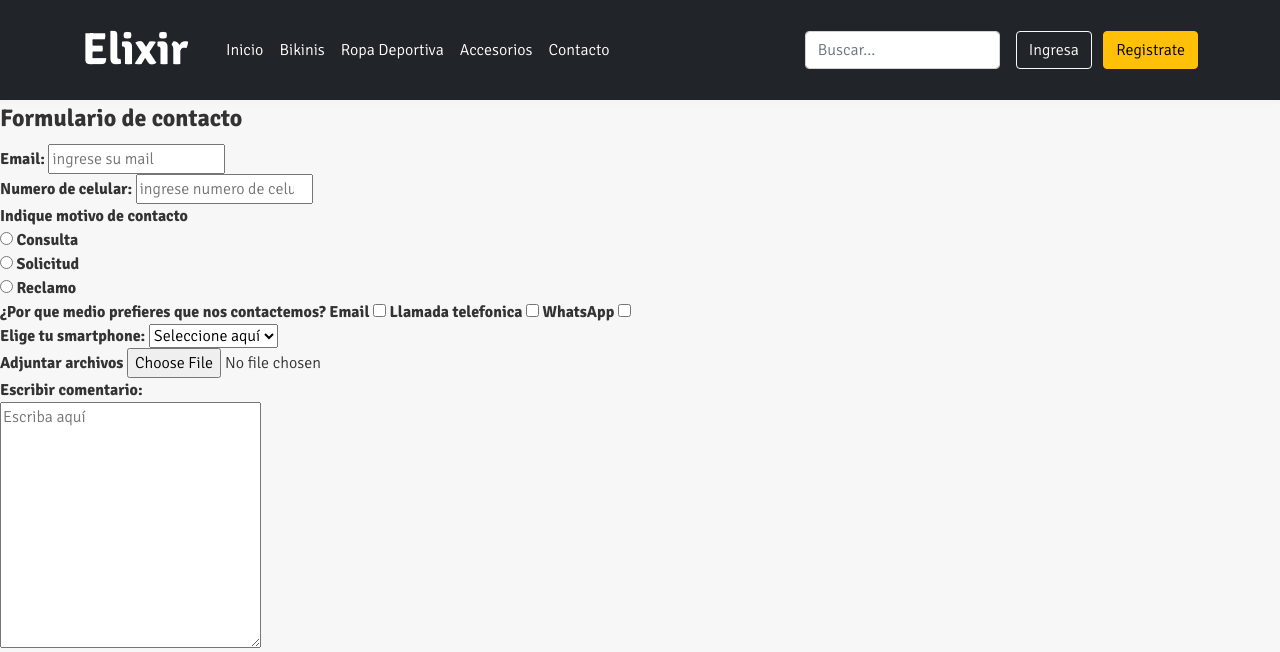
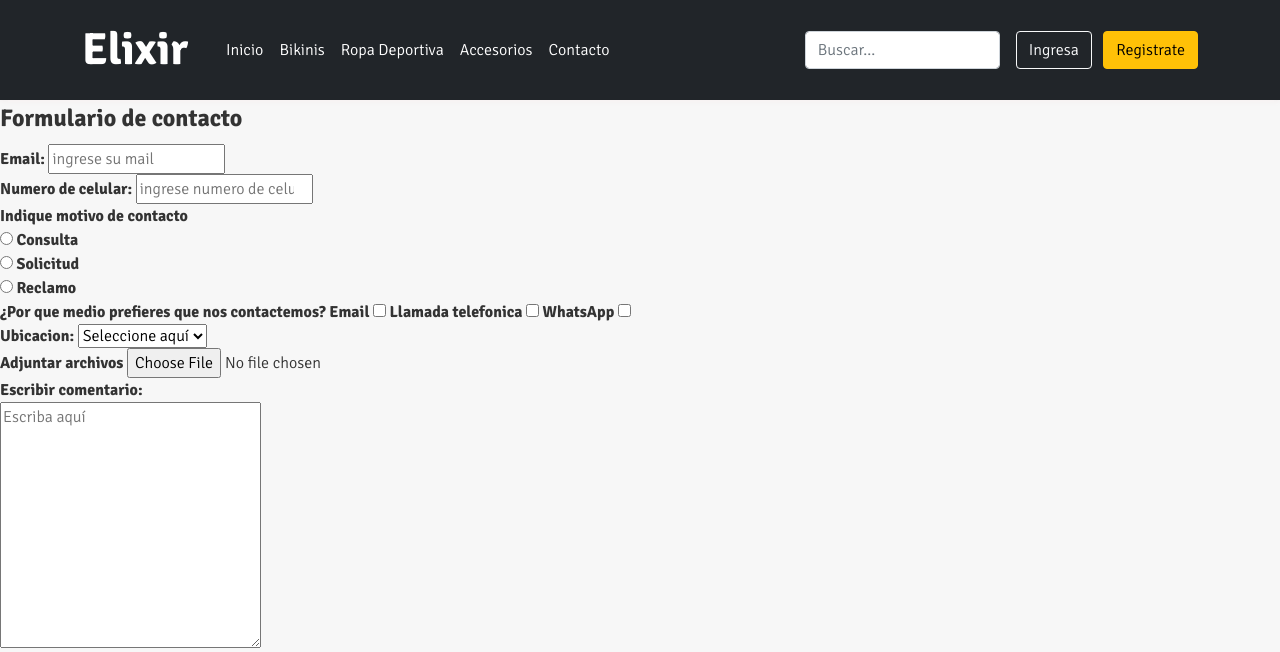
Before and after one commit to PatriciaRomeroM/preentrega3, a website: page page/contacto.html in a window 1280 px wide. Shown: the top 652 px of the page. Drawn offline with nearby package versions, Linux system fonts and the light colour scheme; a web font is replaced by a local one.

Commit message:
Form update

```diff
--- a/page/contacto.html
+++ b/page/contacto.html
@@ -89,7 +89,7 @@
             </div>
 
             <div>
-                <label for="dropdown">Elige tu smartphone:</label>
+                <label for="dropdown">Ubicacion:</label>
                 <select>
                     <option>Seleccione aquí</option>
                     <option value="opcion 1">CABA</option>
--- a/scss/main.scss
+++ b/scss/main.scss
@@ -22,8 +22,11 @@ iframe {
 }
 
 
+
 @import './sections/header';
 
 @import './sections/section';
 
+@import './sections/fieldset';
+
 @import './sections/footer';
```
Also changed, not shown: scss/sections/_fieldset.scss (added).
